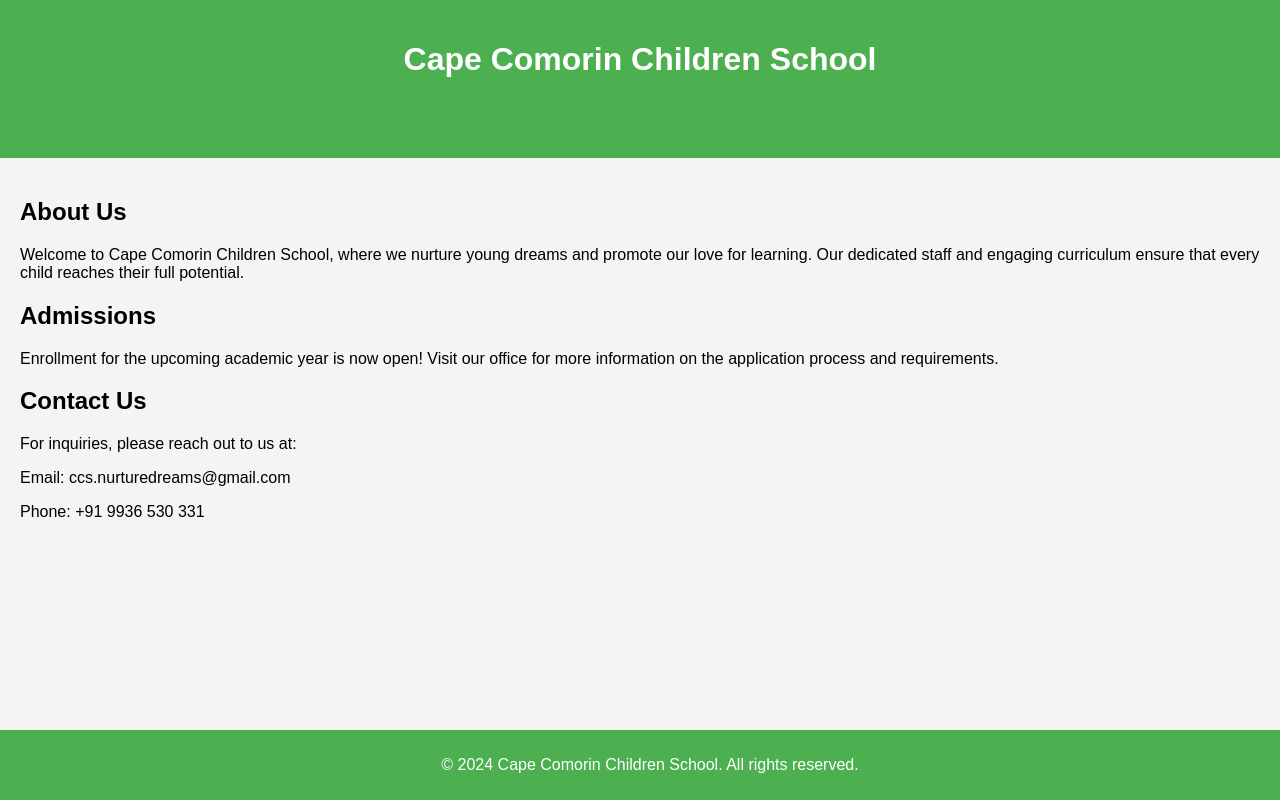
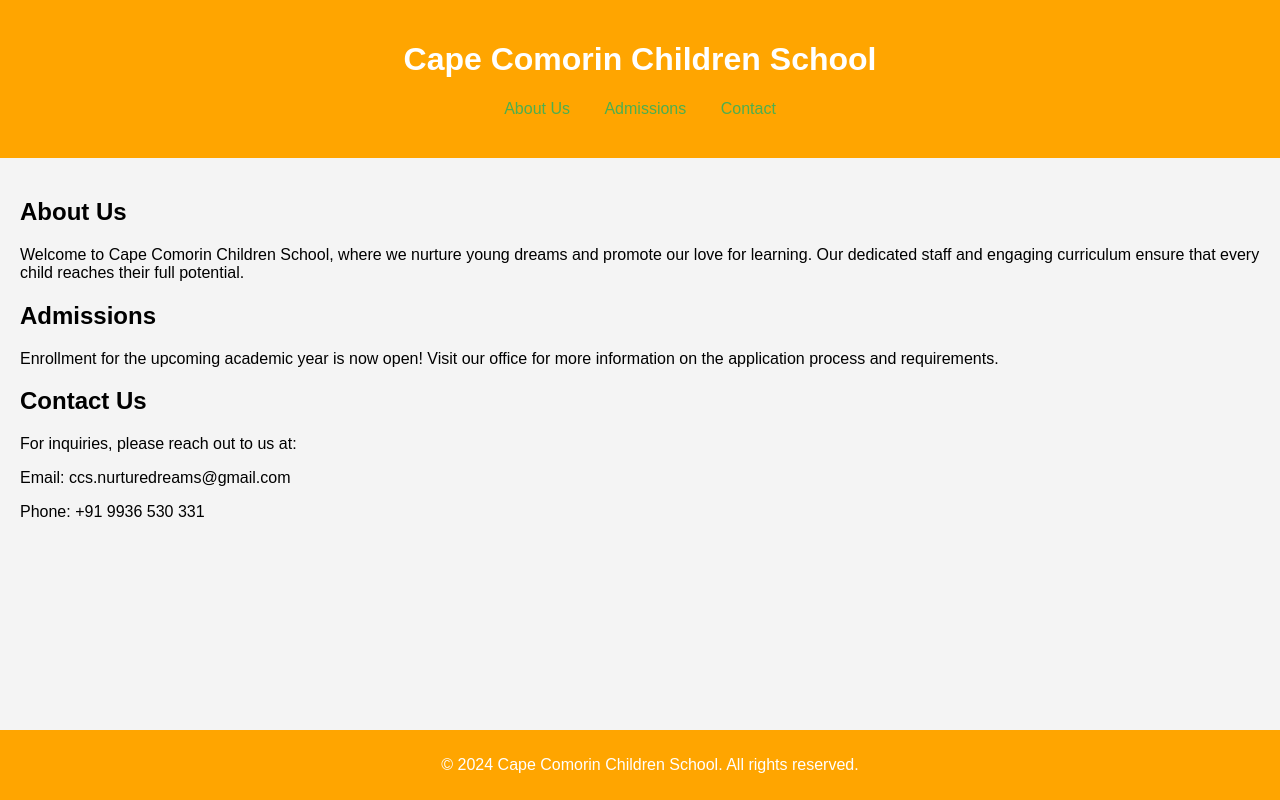
Before and after one commit to Capecomorin-hub/Capecomorin-hub.github.io, a plain HTML site: page index.html in a window 1280 px wide. Drawn offline with Linux system fonts and the light colour scheme.

Commit message:
Update index.html

```diff
--- a/index.html
+++ b/index.html
@@ -12,7 +12,7 @@
             background-color: #f4f4f4;
         }
         header {
-            background-color: #4CAF50;
+            background-color: orange;
             color: white;
             padding: 20px;
             text-align: center;
@@ -29,7 +29,7 @@
             padding: 20px;
         }
         footer {
-            background-color: #4CAF50;
+            background-color: orange;
             color: white;
             text-align: center;
             padding: 10px;
```
